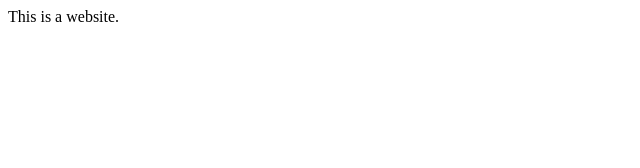
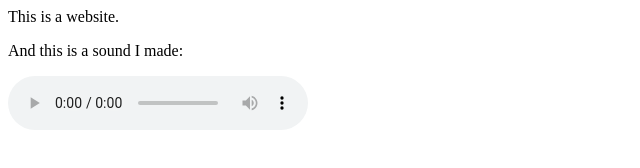
Before and after one commit to jalanning/web-intro-delete-me, a plain HTML site: page index.html in a window 1280 px wide. Shown: the whole page, without its empty margins (0-640 px from the left). Drawn offline with Linux system fonts and the light colour scheme.

Commit message:
added project files

```diff
--- a/index.html
+++ b/index.html
@@ -1 +1,7 @@
 <p>This is a website.</p>
+
+<p>And this is a sound I made:</p>
+
+<audio controls>
+  <source src="audio/Output 1-2.mp3" type="audio/mp3">
+</audio>
```
Also changed, not shown: 3 other files.
